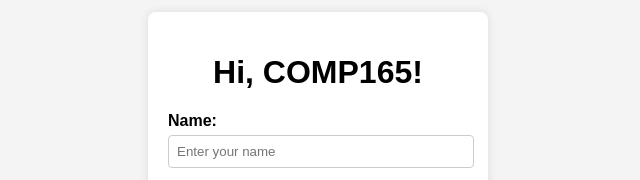
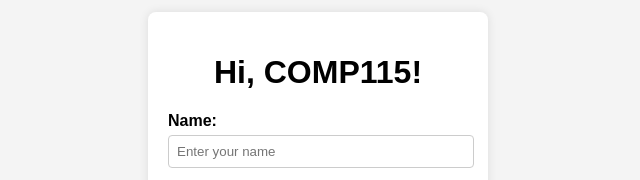
Before and after one commit to COMP115-Bravo/COMP115-Bravo.github.io, a plain HTML site: page index.html in a window 1280 px wide. Shown: the part 124-304 px from the top of the page, 322-962 px from the left. Drawn offline with Linux system fonts and the light colour scheme.

Commit message:
Update index.html

```diff
--- a/index.html
+++ b/index.html
@@ -138,7 +138,7 @@
 </head>
 <body>
   <div id="submitForm">
-    <h1>Hi, COMP165!</h1>
+    <h1>Hi, COMP115!</h1>
     <div class="form-group">
       <label for="name">Name:</label>
       <input type="text" id="name" placeholder="Enter your name">
```
